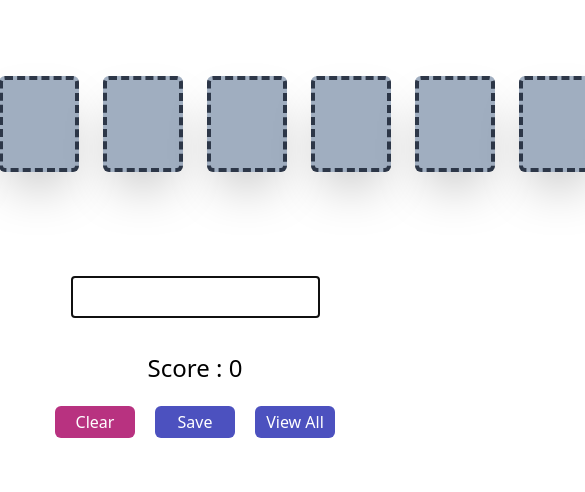
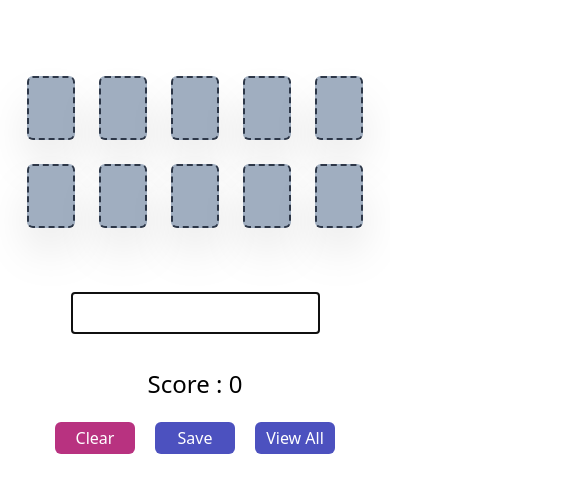
Before and after one commit to waimin314/score-your-scrabble, a React (Create React App) app in the folder client/: page / in a window 390 px wide. Shown: the top 492 px of the page, 585 px wide, since content can reach past the window. Built offline with nearby package versions, Linux system fonts and the light colour scheme.

Commit message:
Make responsive layout for Tiles

```diff
--- a/client/src/App.js
+++ b/client/src/App.js
@@ -73,7 +73,7 @@ function App() {
   return (
     <div className='flex flex-col items-center '>
       {/* <h1 className='h-10 mt-10 text-2xl'>{letters}</h1> */}
-      <div className='flex flex-row h-40 mt-16 mb-10'>
+      <div className='flex flex-wrap flex-row h-auto mt-16 mb-10 justify-center max-w-sm  md:max-w-xl lg:max-w-full lg:flex-no-wrap'>
         {renderTiles()}
         {renderPlaceholderTiles()}
       </div>
--- a/client/src/components/PlaceholderTile.jsx
+++ b/client/src/components/PlaceholderTile.jsx
@@ -2,6 +2,6 @@ import React from 'react';
 
 export default function PlaceholderTile() {
   return (
-    <div className='flex flex-col w-20 h-24 m-3 items-center rounded-md shadow-2xl border-4 border-gray-800 border-dashed bg-gray-500'></div>
+    <div className='flex flex-col w-12 h-16  border-gray-800 border-dashed bg-gray-500 m-3 rounded-md shadow-2xl border-2 md:w-20 md:h-24 md:border-4'></div>
   );
 }
--- a/client/src/components/Tile.jsx
+++ b/client/src/components/Tile.jsx
@@ -2,10 +2,10 @@ import React from 'react';
 
 export default function Tile({ letter, point }) {
   return (
-    <div className='flex flex-col w-20 h-24 m-3 items-center rounded-md shadow-2xl border-t-4 border-b-8 border-r-8 border-gr border-yellow-500 bg-gradient-to-br from-yellow-400 to-yellow-300'>
-      <h1 className='m-auto text-5xl font-serif font-semibold'>
+    <div className='flex flex-col w-12 h-16 m-3 items-center rounded-md shadow-2xl border-t-2 border-r-4 border-b-4 border-yellow-500 bg-gradient-to-br from-yellow-400 to-yellow-300 md:w-20 md:h-24 md:rounded-md md:border-t-4 md:border-b-8 md:border-r-8'>
+      <h1 className='m-auto text-3xl font-serif font-semibold md:text-5xl'>
         {letter}
-        <sub className='text-xl font-sans'>{point}</sub>
+        <sub className='text-sm font-sans md:text-xl'>{point}</sub>
       </h1>
     </div>
   );
```
